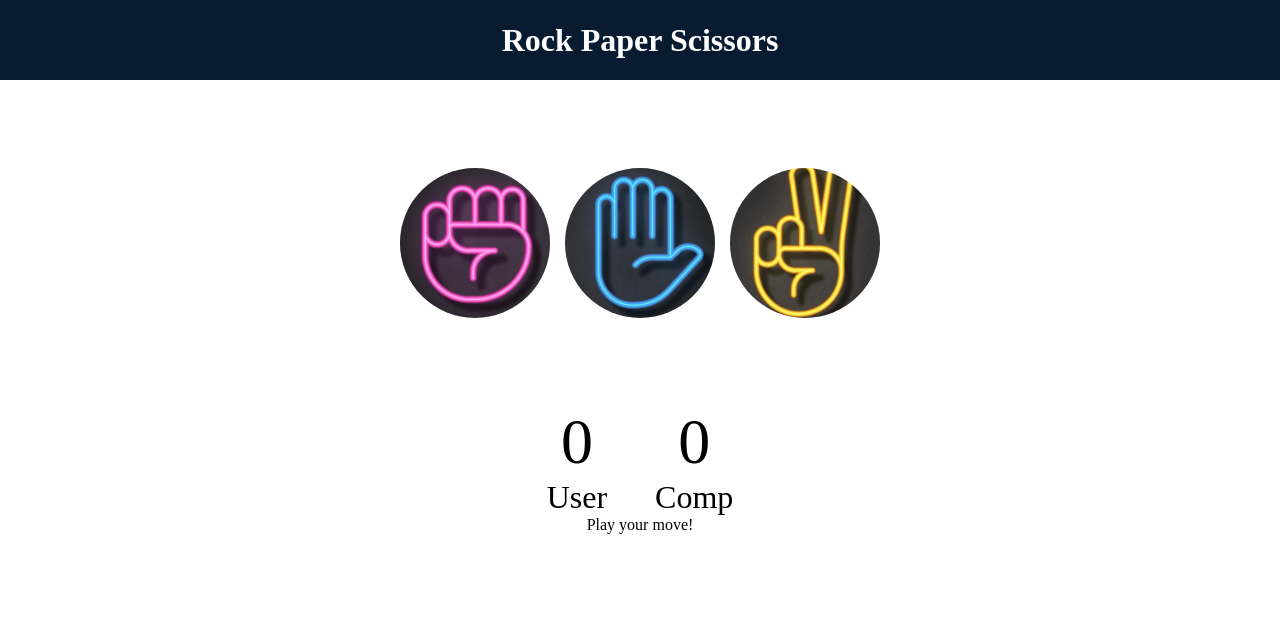
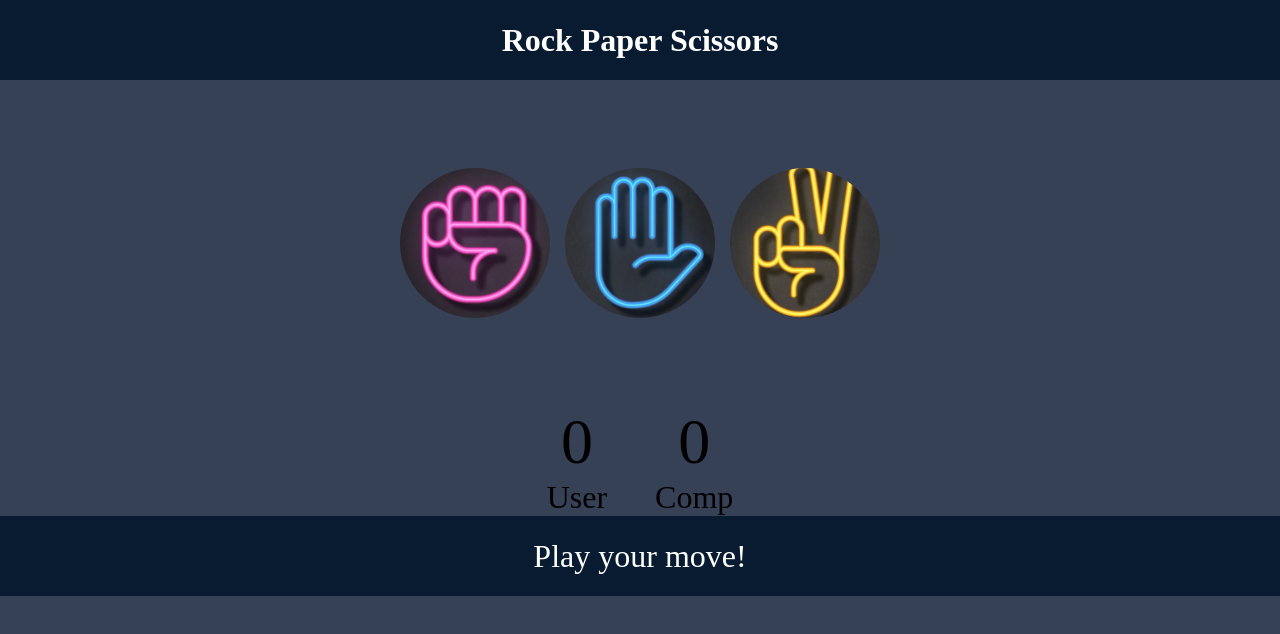
Before and after one commit to Shubhamcrownstack19/Game-Project, a plain HTML site: page index.html in a window 1280 px wide. Drawn offline with Linux system fonts and the light colour scheme.

Commit message:
Add styling for msg container

```diff
--- a/style.css
+++ b/style.css
@@ -50,3 +50,16 @@ img{
 #user-score , #computer-score {
     font-size: 4rem;
 }
+
+body {
+    background-color: #364156;
+}
+
+#msg {
+    background-color: #081b31;
+    font-size: 2rem;
+    line-height: 50%;
+    color: #ffffff;
+    height: 5rem;
+    line-height: 5rem;
+}
```
